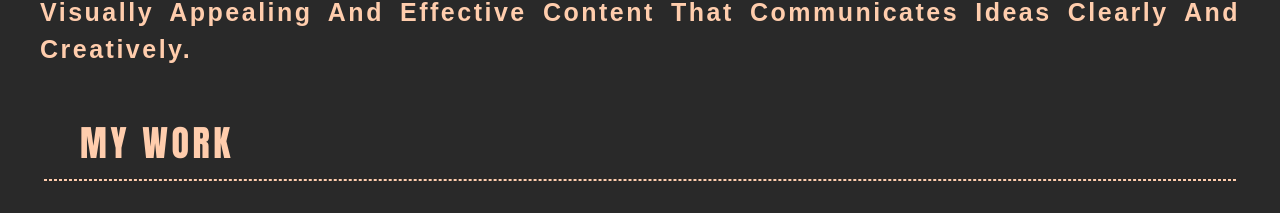
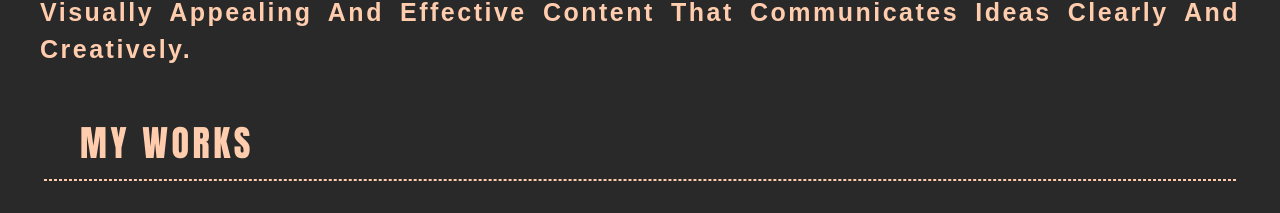
Before and after one commit to Abhiraj05/aviraj_portfolio, a React (Vite) app: page / in a window 1280 px wide. Shown: the part 1059-1272 px from the top of the page. Built offline with nearby package versions, Linux system fonts and the light colour scheme; a web font is replaced by a local one.

Commit message:
code updated

```diff
--- a/src/pages/Home.jsx
+++ b/src/pages/Home.jsx
@@ -102,7 +102,7 @@ function Home() {
         <div className="md:px-10  text-center mt-7 px-5.5 md:text-[25px] text-[16px] text-[#FFCDAD] tuffy-font  md:tracking-widest tracking-wide footer-element capitalize">
           <p className="text-justify">Hello, everyone ! My name is Aviraj Shilkar, and I am a passionate graphic designer and video editor. I love turning graphics into beautiful designs and transforming videos into engaging audiovisual art. I am committed to creating visually appealing and effective content that communicates ideas clearly and creatively.</p>
         </div>
-        <Dottedline ide={"link1"} type={"my work"}></Dottedline>
+        <Dottedline ide={"link1"} type={"my works"}></Dottedline>
         <Grid
           image1={img3} title1={"jbl"} descr1={"hoarding ad"}
           image2={img2} title2={"jbl"} descr2={"hoarding ad"}
```
